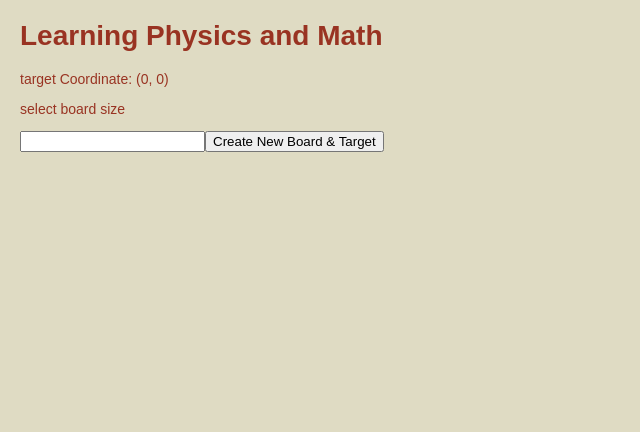
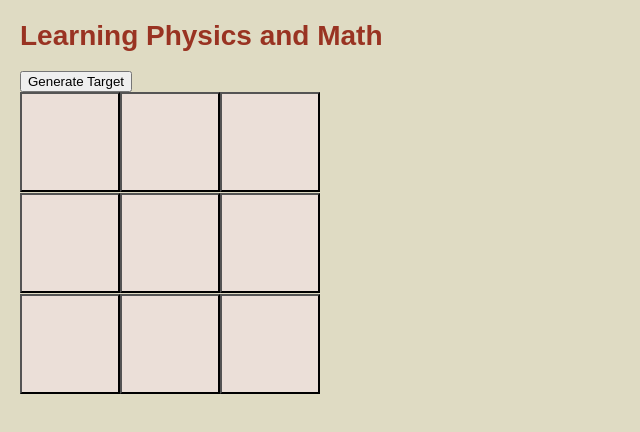
Before and after one commit to SkiSherpa/KineGame, a React app: page / in a window 1280 px wide. Shown: the top 432 px of the page, without its empty margins (0-640 px from the left). Built offline with nearby package versions, Linux system fonts and the light colour scheme; the HTML template or start-up script is replaced by a standard one.

Commit message:
added generate target button, and displays target with an X in the correct square

```diff
--- a/client/src/components/GenBoard.jsx
+++ b/client/src/components/GenBoard.jsx
@@ -5,55 +5,45 @@ class GenBoard extends React.Component {
   constructor(props){
     super(props);
     this.state = {
-      boardSize: 0,
-      targetCoor: [0, 0]
+      squares: Array(9).fill(null),
+      target: 10
     }
-    this.handleChange = this.handleChange.bind(this);
-    this.handleSubmit = this.handleSubmit.bind(this);
+    this.handleClick = this.handleClick.bind(this);
     this.renderSquare = this.renderSquare.bind(this);
-  }
-  // setting the state of boardSize from user IP
-  handleChange(event) {
-    var value = Number.parseInt(event.target.value);
-    this.setState({boardSize: value});
+    this.genTarget = this.genTarget.bind(this);
   }
 
-  handleSubmit(event) {
-    event.preventDefault();
-    this.props.selectBoardSize(this.state.boardSize);
-    this.props.generateNewTarget(this.state.boardSize);
-    this.props.genRowArrayAndBoard(this.state.boardSize);
-    }
+  handleClick(i) {
+    const squares = this.state.squares.slice();
+    squares[i] = 'C';
+    this.setState({squares: squares});
+  }
+  genTarget() {
+    const targets = [2, 5, 8];
+    let random = Math.floor(Math.random() * 3);
+    console.log(targets[random]);
+    this.setState({target: targets[random]}, () => {
+      var newSquares = this.state.squares.slice();
+      newSquares[this.state.target] = 'X';
+      this.setState({squares: newSquares});
+    });
+  }
 
-  renderSquare(i, j) {
-    return <Square squareCoor={`(${i}, ${j})`}/>;
+  renderSquare(i) {
+    return (
+      <Square
+        value={this.state.squares[i]}
+        onClick={() => this.handleClick(i)}
+      />
+    );
   }
 
   render () {
     return (
       <div>
-
-        <form>
-          <label>
-            <p>select board size</p>
-            <input type='number' name='boardSize' value={this.state.value} onChange={this.handleChange}/>
-          </label>
-          <button type='submit' onClick={this.handleSubmit}>Create New Board & Target</button>
-        </form>
         <div className="status"></div>
-
-        <div className='board'>
-          {this.props.board.map((_, j) => {
-            return (
-              <div className='board-row'>
-                {this.props.rowArray.map((_, i) => {
-                  return <Square squareCoor={`(${i}, ${this.state.boardSize - j - 1})`}/>;
-                })}
-              </div>
-            )
-          })}
-        </div>
-        {/* <div className="board-row">
+        <button onClick={() => this.genTarget()}>Generate Target</button>
+        <div className="board-row">
           {this.renderSquare(0)}
           {this.renderSquare(1)}
           {this.renderSquare(2)}
@@ -67,7 +57,7 @@ class GenBoard extends React.Component {
           {this.renderSquare(6)}
           {this.renderSquare(7)}
           {this.renderSquare(8)}
-        </div> */}
+        </div>
 
       </div>
 
--- a/client/src/components/GenTarget.jsx
+++ /dev/null
@@ -1,20 +0,0 @@
-import React from 'react';
-
-class GenTarget extends React.Component {
-  constructor(props){
-    super(props)
-    this.state = {
-      boardSize: props.boardSize,
-      targetCoor: this.props.targetCoor
-    }
-  }
-
-  render () {
-    return (
-      <div>
-        <p>target Coordinate: {`(${this.props.targetCoor[0]}, ${this.props.targetCoor[1]})`}</p>
-      </div>
-    )
-  }
-}
-export default GenTarget
--- a/client/src/components/Square.jsx
+++ b/client/src/components/Square.jsx
@@ -1,12 +1,13 @@
 import React from 'react';
 
-class Square extends React.Component {
-  render() {
-    return (
-      <button className="square">
-        <p>{this.props.squareCoor} </p>
-      </button>
-    );
-  }
+function Square(props) {
+  return (
+    <button
+      className="square"
+      onClick={props.onClick}
+    >
+      {props.value}
+    </button>
+  );
 }
 export default Square;
--- a/client/src/components/UserInput.jsx
+++ /dev/null
@@ -1,16 +0,0 @@
-// To start a board size of 2x2
-import React from 'react';
-class UserInput extends React.Component {
-  constructor(props){
-    super(props);
-  }
-
-  render () {
-    return (
-      <div></div>
-    )
-  }
-
-}
-
-export default UserInput;
--- a/client/src/index.jsx
+++ b/client/src/index.jsx
@@ -2,8 +2,7 @@ import './styles.css';
 import React from 'react';
 import { createRoot } from 'react-dom/client';
 import GenBoard from './components/GenBoard.jsx';
-import UserInput from './components/UserInput.jsx';
-import GenTarget from './components/GenTarget.jsx';
+
 
 
 class App extends React.Component {
@@ -15,35 +14,7 @@ class App extends React.Component {
       rowArray: [],
       board: []
     }
-    this.selectBoardSize = this.selectBoardSize.bind(this);
-    this.generateNewTarget = this.generateNewTarget.bind(this);
-    this.genRowArrayAndBoard = this.genRowArrayAndBoard.bind(this);
-  }
 
-  // setting the boardSize state
-  selectBoardSize(newSize) {
-    console.log('can we push to github fork');
-    this.setState({
-      boardSize: newSize
-    })
-  }
-  // generating a new traget Coor from the choosen boardSize
-  generateNewTarget(boardSize) {
-    var randomY = Math.floor(Math.random()*(boardSize))
-    var x = boardSize;
-    var newTargetCoor = [x, randomY];
-    this.setState({targetCoor: newTargetCoor});
-  }
-
-  // genRowArray - gen row array of length boardSize
-  genRowArrayAndBoard(boardSize) {
-    var newRowArray = Array(boardSize).fill(null).map((_, i) => i);
-    // setState has the optional cb as a 2nd parameter
-    this.setState({rowArray: newRowArray}, () => {
-      this.setState({
-        board: Array(boardSize).fill(this.state.rowArray).map((_, i) => this.state.rowArray)
-      })
-    });
   }
 
 
@@ -52,20 +23,8 @@ class App extends React.Component {
     return (
       <div className="game">
         <h1>Learning Physics and Math</h1>
-        <GenTarget
-          boardSize={this.state.boardSize}
-          targetCoor={this.state.targetCoor}
-        />
-        <UserInput />
         <div className="game-board">
-          <GenBoard
-            genRowArrayAndBoard={this.genRowArrayAndBoard}
-            genRowArray={this.genRowArray}
-            selectBoardSize={this.selectBoardSize}
-            generateNewTarget={this.generateNewTarget}
-            board={this.state.board}
-            rowArray={this.state.rowArray}
-          />
+          <GenBoard/>
         </div>
 
       </div>
```
Also changed, not shown: client/src/components/Verify.jsx (deleted), 1 other file (tests, documents, lock files or other folders).
